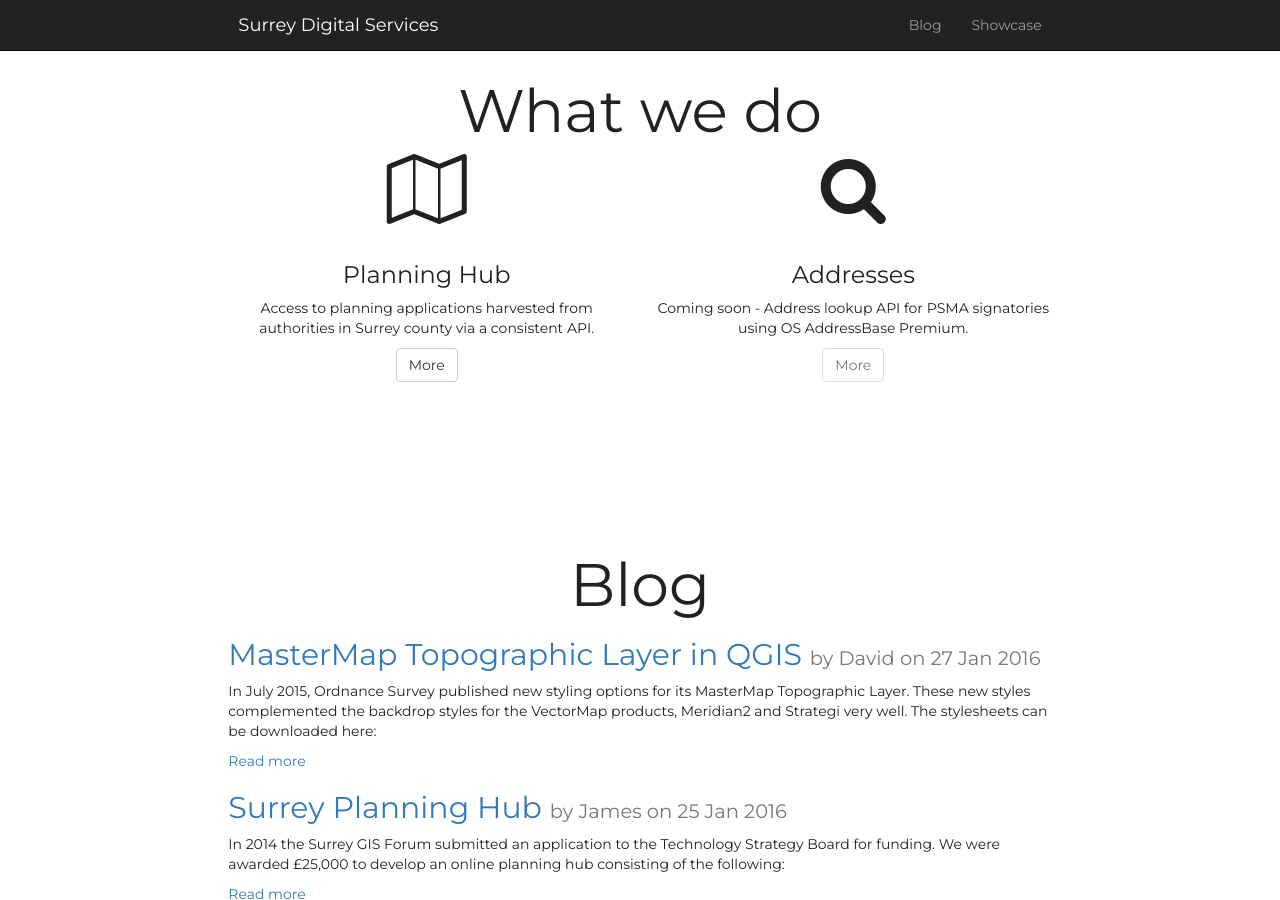
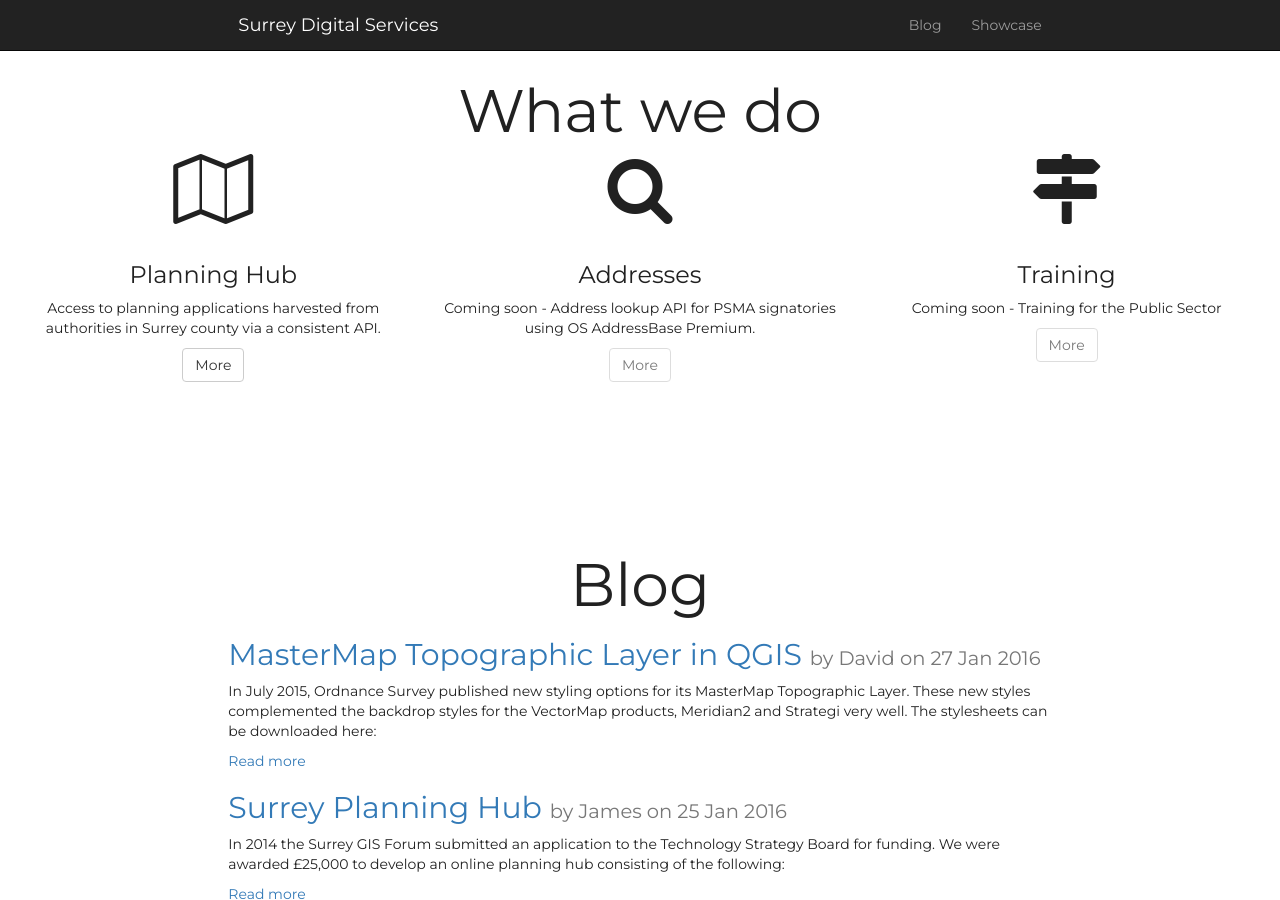
Before and after one commit to surreydigitalservices/surreydigitalservices.github.io, a Jekyll site: the page built from index.html, in a window 1280 px wide and 900 px high, scrolled down 912 px. Built offline with Jekyll 4.4.1, drawn with Linux system fonts in a browser that asks for light colours; nearby versions of some CDN libraries; comment, search, counter and statistics services are not loaded.

Commit message:
Update index.html

```diff
--- a/index.html
+++ b/index.html
@@ -20,7 +20,7 @@
                 <div class="col-xs-12">
                     <h1>What we do</h1>
                     <div class="row">
-                        <div class="col-md-4 col-md-offset-2">
+                        <div class="col-md-4">
                             <div class="text-center">
                                 <span class="fa fa-map-o fa-5x"></span>
                             </div>
@@ -34,6 +34,14 @@
                             </div>
                             <h3>Addresses</h3>
                             <p>Coming soon - Address lookup API for PSMA signatories using OS AddressBase Premium.</p>
+                            <p><a href="http://digitalservices.surreyi.gov.uk/" class="btn btn-default disabled">More</a></p>
+                        </div>
+                        <div class="col-md-4">
+                            <div class="text-center">
+                                <span class="fa fa-map-signs fa-5x"></span>
+                            </div>
+                            <h3>Training</h3>
+                            <p>Coming soon - Training for the Public Sector</p>
                             <p><a href="http://digitalservices.surreyi.gov.uk/" class="btn btn-default disabled">More</a></p>
                         </div>
                     </div>
```
